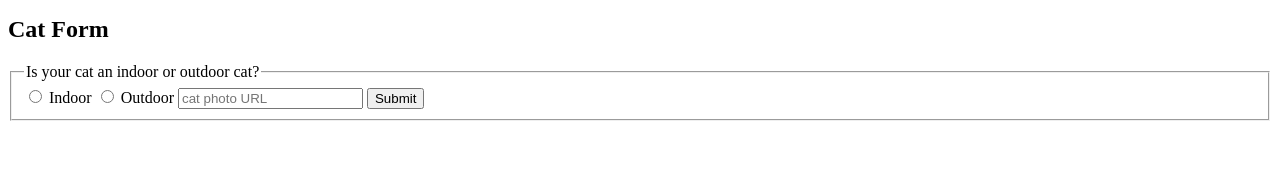
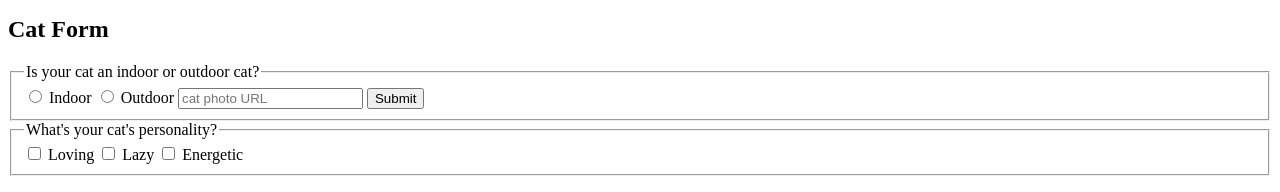
Before and after one commit to kendallawills/FCC_CatApp, a plain HTML site: page index.html in a window 1280 px wide. Shown: the part 1428-1620 px from the top of the page. Before the commit the page ends 1565 px from the top, so only its background shows below. Drawn offline with Linux system fonts and the light colour scheme.

Commit message:
Add Second Checkbox

```diff
--- a/index.html
+++ b/index.html
@@ -41,6 +41,12 @@
                         <input type="text" name="catphotourl" placeholder="cat photo URL" required>
                         <button type="submit">Submit</button>
                     </fieldset>
+                    <fieldset>
+                        <legend>What's your cat's personality?</legend>
+                        <input type="checkbox" id="loving" value="loving" name="personality"> <label for="loving">Loving</label>
+                        <input type="checkbox" id="lazy" value="lazy" name="personality"> <label for="lazy">Lazy</label>
+                        <input type="checkbox" id="energetic" value="energetic" name="personality"> <label for="energetic">Energetic</label>
+                    </fieldset>
                 </form>
             </section>
         </main>
```
